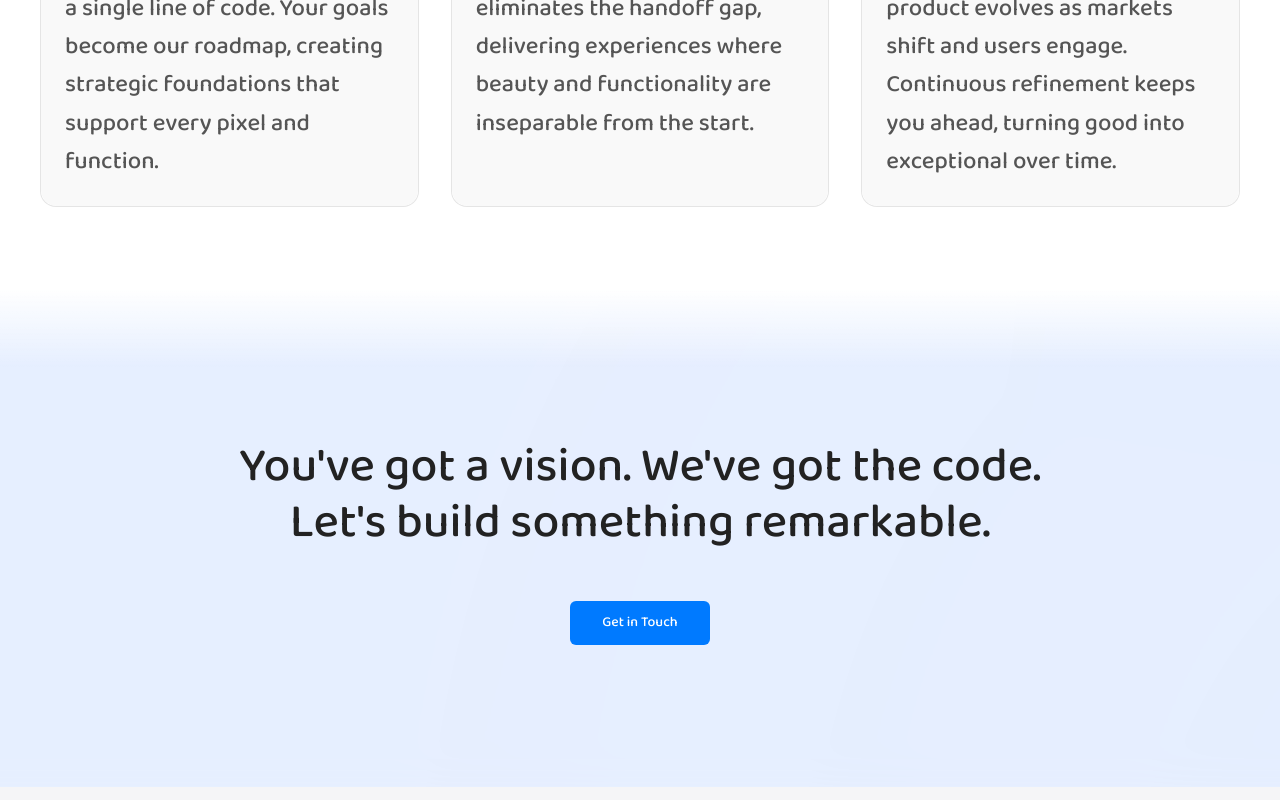
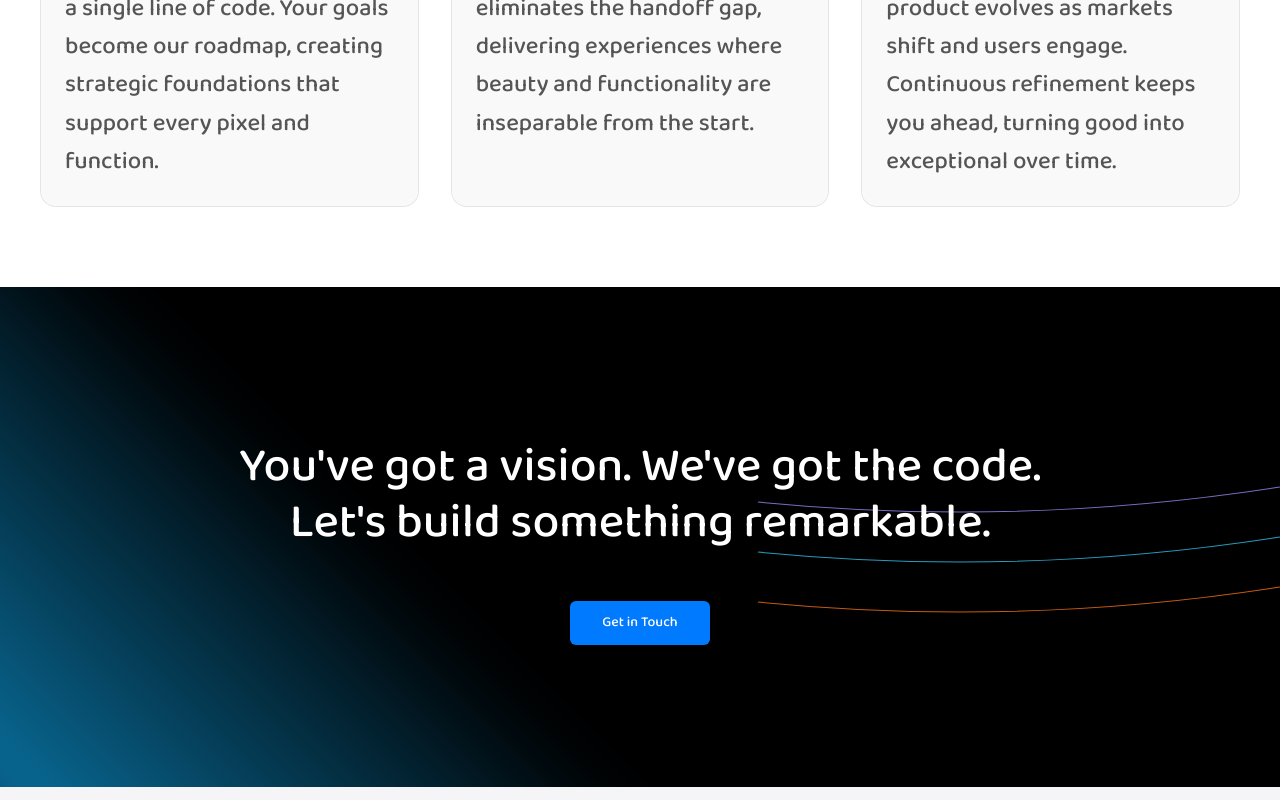
Before and after one commit to nodera-studio/nodera, a React (Vite) app: page / in a window 1280 px wide. Shown: the part 3440-4240 px from the top of the page. Built offline with nearby package versions, Linux system fonts and the light colour scheme.

Commit message:
Remove CTA section gradients and animation
Refactor the CTA section to use a blurred background with moving abstract lines.

```diff
--- a/src/components/CallToAction.module.css
+++ b/src/components/CallToAction.module.css
@@ -57,53 +57,64 @@
 .cta-section {
   position: relative;
   z-index: 1;
-  background: transparent;
+  background: #000000;
   padding: 80px 0;
   overflow: hidden;
 }
 
-.gradient-background {
+.abstract-background {
   position: absolute;
   top: -20%;
   left: -10%;
   right: -10%;
-  bottom: -10%;
-  background: radial-gradient(
-    circle at top left,
-    rgba(255, 255, 255, 0.98) 0%,
-    rgba(255, 255, 255, 0.85) 25%
-  ),
-  radial-gradient(
-    circle at top right,
-    rgba(0, 122, 255, 0.95) 0%,
-    rgba(0, 122, 255, 0.6) 30%
-  ),
-  radial-gradient(
-    circle at bottom right,
-    rgba(209, 162, 255, 0.98) 0%,
-    rgba(209, 162, 255, 0.7) 40%
-  );
-  background-size: 200% 200%;
-  animation: pulseGradient 15s ease-in-out infinite;
-  opacity: 1;
-  z-index: 0;
-  filter: blur(50px);
-  transform: scale(1.2);
-  transition: opacity 0.3s ease;
+  bottom: -20%;
+  opacity: 0.7;
+  filter: blur(30px);
+  background:
+    linear-gradient(45deg, transparent 45%, #0EA5E9 45%, transparent 55%),
+    linear-gradient(-45deg, transparent 45%, #F97316 45%, transparent 55%),
+    linear-gradient(90deg, transparent 45%, #8B5CF6 45%, transparent 55%);
+  background-size: 300% 300%;
+  animation: flow 15s linear infinite;
 }
 
-@keyframes pulseGradient {
+.neon-line {
+  position: absolute;
+  width: 100%;
+  height: 100%;
+  top: 0;
+  left: 0;
+  pointer-events: none;
+  opacity: 0.8;
+}
+
+.neon-line path {
+  stroke-dasharray: 1000;
+  stroke-dashoffset: 1000;
+  animation: draw 8s linear infinite;
+}
+
+@keyframes flow {
   0% {
     background-position: 0% 0%;
-    opacity: 0.95;
   }
   50% {
     background-position: 100% 100%;
-    opacity: 1;
   }
   100% {
     background-position: 0% 0%;
-    opacity: 0.95;
+  }
+}
+
+@keyframes draw {
+  0% {
+    stroke-dashoffset: 1000;
+  }
+  50% {
+    stroke-dashoffset: 0;
+  }
+  100% {
+    stroke-dashoffset: -1000;
   }
 }
 
--- a/src/components/CallToAction.tsx
+++ b/src/components/CallToAction.tsx
@@ -1,3 +1,4 @@
+
 import React, { useEffect, useRef } from 'react';
 import { Button } from "@/components/ui/button";
 import { useIsMobile } from '../hooks/use-mobile';
@@ -6,11 +7,6 @@ import styles from './CallToAction.module.css';
 const CallToAction = () => {
   const isMobile = useIsMobile();
   const sectionHeadingRef = useRef<HTMLDivElement>(null);
-
-  const lines = [
-    "You've got a vision. We've got the code.",
-    "Let's build something remarkable."
-  ];
 
   useEffect(() => {
     const observer = new IntersectionObserver((entries) => {
@@ -34,14 +30,36 @@ const CallToAction = () => {
   }, []);
 
   return (
-    <div className={`${styles['cta-section']} bg-transparent text-center relative overflow-hidden h-[500px] pt-24 before:content-[''] before:absolute before:top-0 before:left-0 before:right-0 before:h-20 before:bg-gradient-to-b before:from-white before:to-transparent before:z-[1]`}>
-      <div className={styles['gradient-background']} aria-hidden="true" />
+    <div className={`${styles['cta-section']} text-center relative overflow-hidden h-[500px] pt-24`}>
+      <div className={styles['abstract-background']} aria-hidden="true" />
+
+      {/* Animated SVG Lines */}
+      <svg className={styles['neon-line']} viewBox="0 0 1000 1000" preserveAspectRatio="none">
+        <path
+          d="M0,500 Q250,400 500,500 T1000,500"
+          fill="none"
+          stroke="#33C3F0"
+          strokeWidth="2"
+        />
+        <path
+          d="M0,600 Q250,500 500,600 T1000,600"
+          fill="none"
+          stroke="#F97316"
+          strokeWidth="2"
+        />
+        <path
+          d="M0,400 Q250,300 500,400 T1000,400"
+          fill="none"
+          stroke="#9b87f5"
+          strokeWidth="2"
+        />
+      </svg>
 
       <div className="flex items-center justify-center w-full h-full relative z-10">
         <div className={styles['cta-content-wrapper']}>
           <div
             ref={sectionHeadingRef}
-            className={styles['cta-tagline-text'] + " text-2xl sm:text-3xl md:text-4xl lg:text-5xl font-baloo font-medium mb-8 md:mb-12 section-title"}
+            className={styles['cta-tagline-text'] + " text-2xl sm:text-3xl md:text-4xl lg:text-5xl font-baloo font-medium mb-8 md:mb-12 section-title text-white"}
           >
             <span className="inline-block w-full">
               You've got a vision. We've got the code.
```
